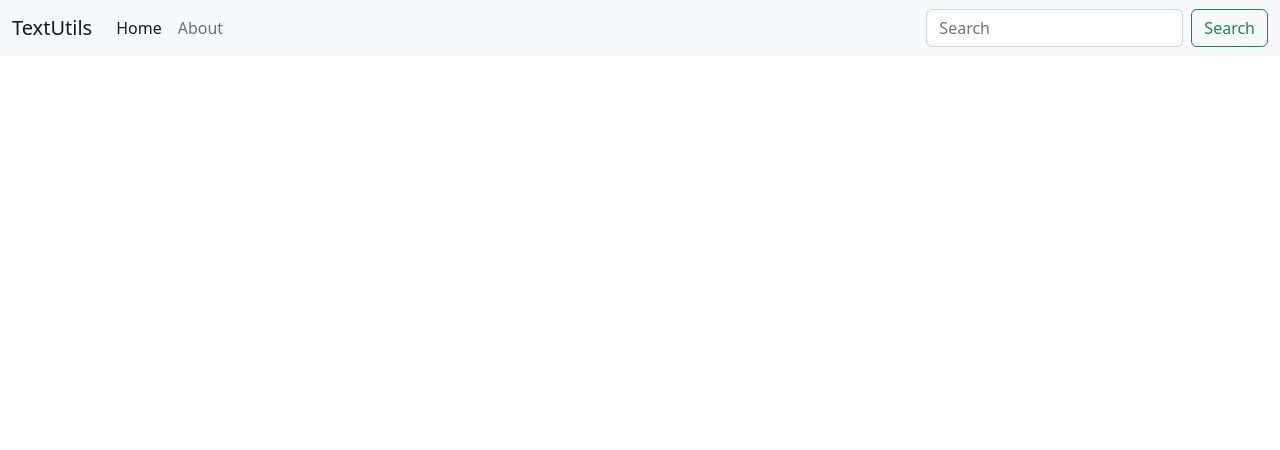
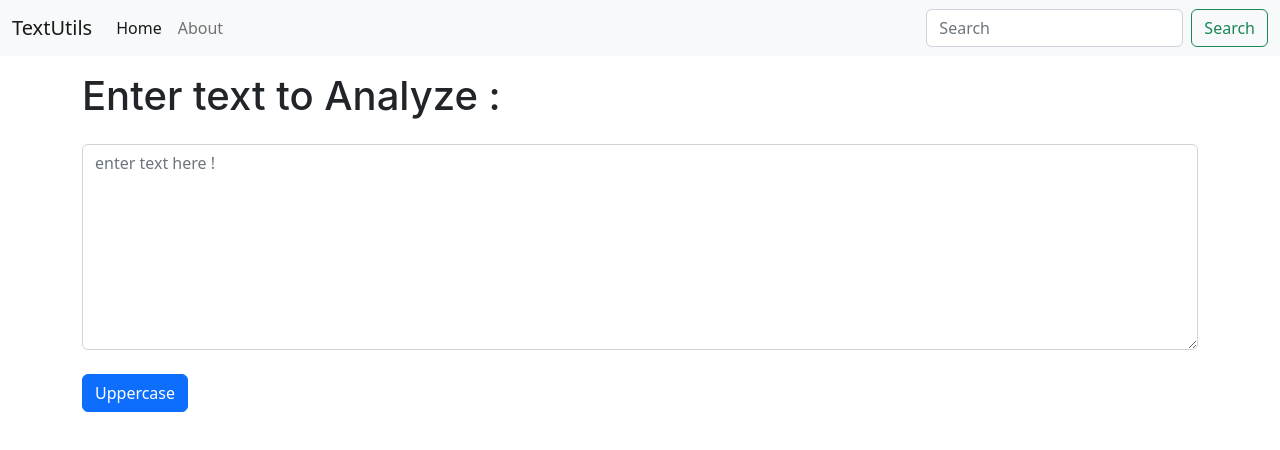
Before and after one commit to kartikchauhan13/textUtilsApp, a React (Create React App) app: page / in a window 1280 px wide. Shown: the top 450 px of the page. Built offline with nearby package versions, Linux system fonts and the light colour scheme.

Commit message:
text area added , button for uppercase added

```diff
--- a/src/App.js
+++ b/src/App.js
@@ -1,11 +1,13 @@
-import React from "react";
-import "./style.css";
-import Navbar from "./components/Navbar";
+import React from 'react';
+import './style.css';
+import Navbar from './components/Navbar';
+import Textform from './components/Textform';
 
 export default function App() {
   return (
     <>
-    <Navbar title="TextUtils" />
+      <Navbar title="TextUtils" />
+      <Textform heading="Enter text to Analyze : " />
     </>
   );
 }
--- /dev/null
+++ b/src/components/Textform.js
@@ -0,0 +1,33 @@
+import React, { useState } from 'react';
+import PropTypes from 'prop-types';
+
+export default function Textform(props) {
+  const [text, setText] = useState('');
+  function onChangeFunc(event) {
+    setText(event.target.value);
+  }
+
+  function upper() {
+    const newText = text.toUpperCase();
+    setText(newText);
+    console.log('text changed to upper case ');
+  }
+  return (
+    <div>
+      <div className="container my-3">
+        <h1>{props.heading}</h1>
+        <textarea
+          className="form-control my-4"
+          id="exampleFormControlTextarea1"
+          rows="8"
+          placeholder="enter text here !"
+          value={text}
+          onChange={onChangeFunc}
+        ></textarea>
+        <button className="btn btn-primary" onClick={upper}>
+          Uppercase
+        </button>
+      </div>
+    </div>
+  );
+}
```
